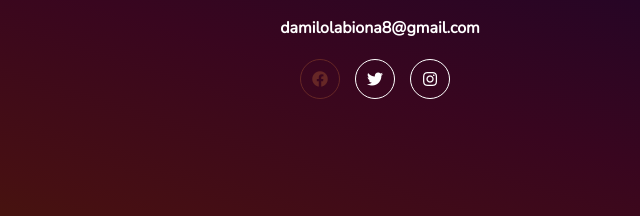
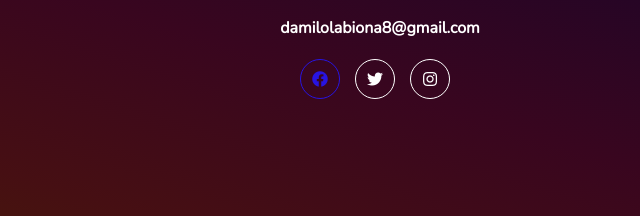
Before and after one commit to DamilolaAbiona/td-project4-css-basics, a plain HTML site: page index.html in a window 1280 px wide. In both pictures the pointer is over the link 580 px from the left and 1199 px from the top of the page. Shown: the part 1121-1337 px from the top of the page, 260-900 px from the left. Drawn offline with nearby package versions, Linux system fonts and the light colour scheme.

Commit message:
css basics

```diff
--- a/style.css
+++ b/style.css
@@ -229,8 +229,8 @@ footer .circle {
 }
 
 footer .circle:hover {
-  border: 1px solid #662726;
-  color: #662726;
+  border: 1px solid #2814e1;;
+  color: #2814e1;
 }
 
 
```
